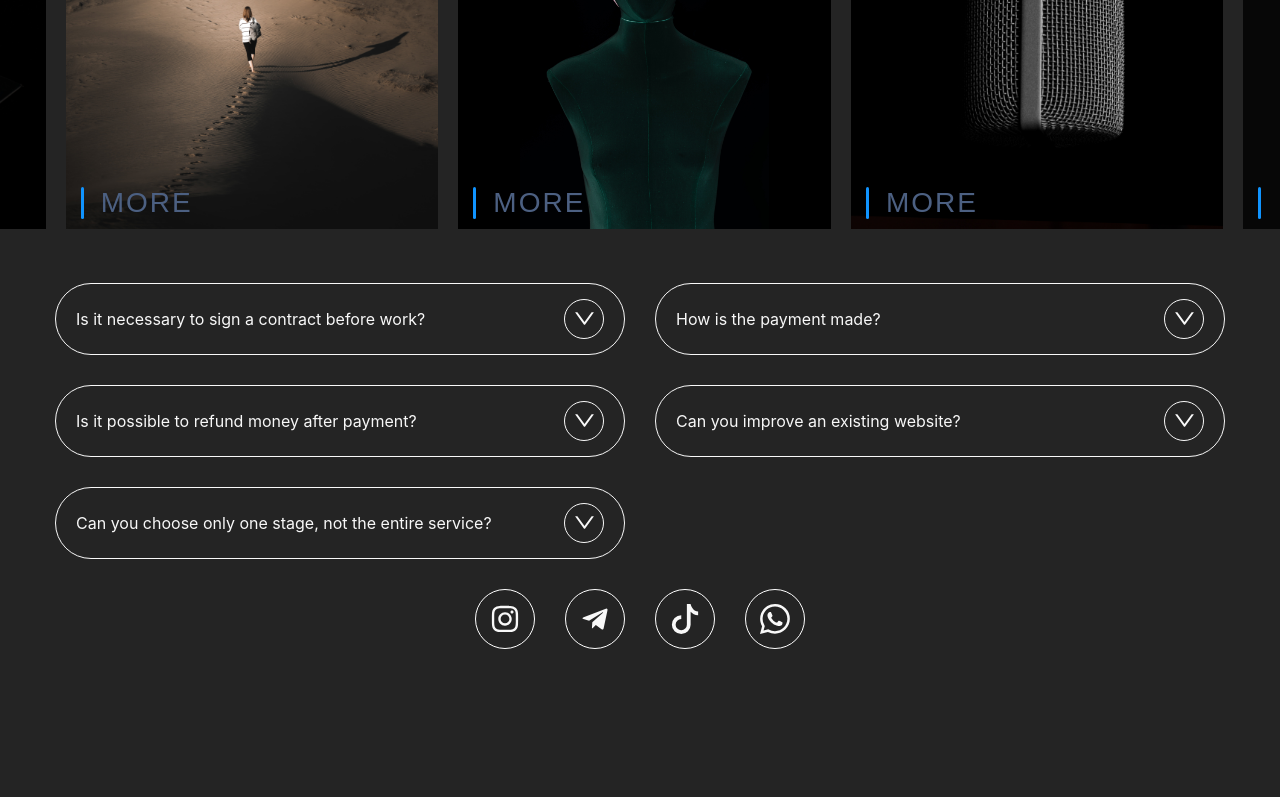
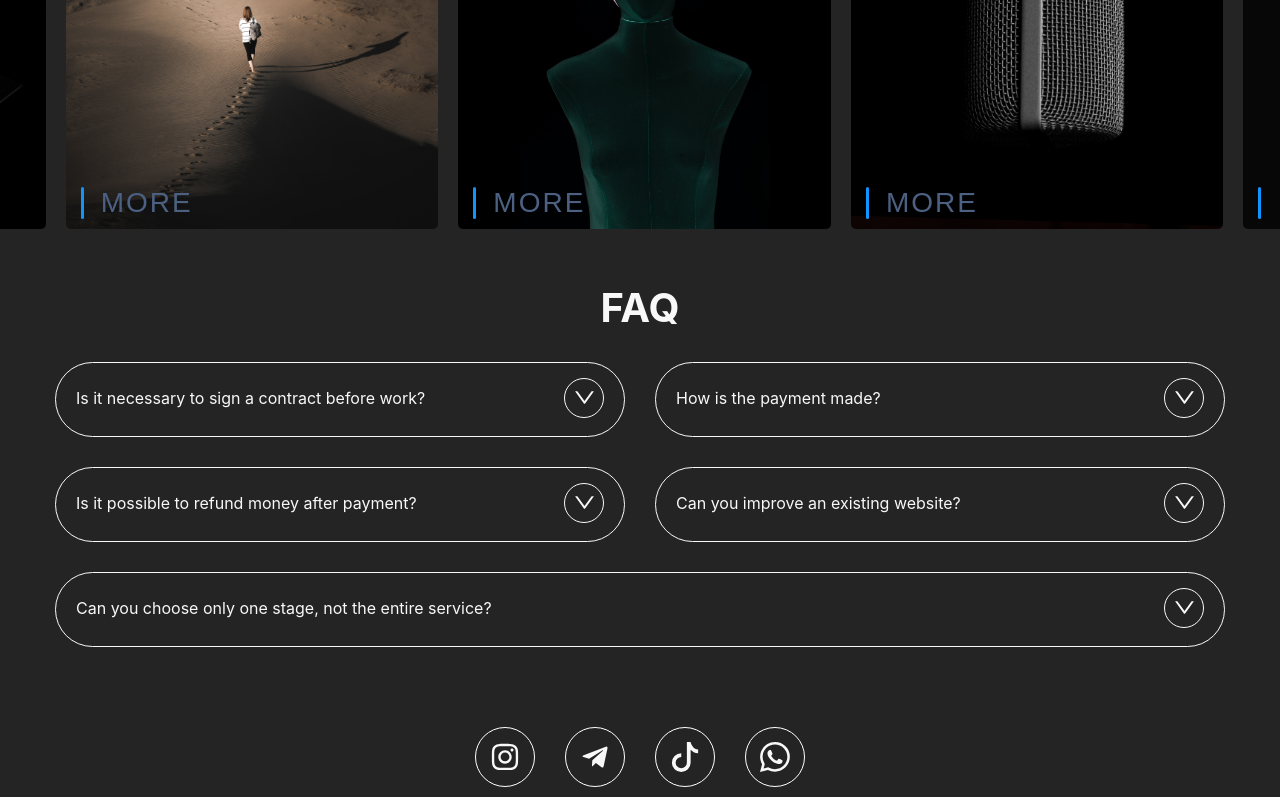
Before and after one commit to bohdan-ryzhko/vnv-solutions, a React (Create React App) app: page / in a window 1280 px wide. Shown: the part 2988-3785 px from the top of the page. Before the commit the page ends 3747 px from the top, so only its background shows below. Built offline with nearby package versions, Linux system fonts and the light colour scheme; no server answers.

Commit message:
Add toggle FAQ

```diff
--- a/src/redux/questions/slice.ts
+++ b/src/redux/questions/slice.ts
@@ -3,7 +3,7 @@ import { QuestionsSliceType } from "../../d";
 
 const initialState: QuestionsSliceType = {
   questions: [
-    { question: "Is it necessary to sign a contract before work?", answer: "Yes, after discussing the work plan, we sign a contract together using a digital signature.", id: "1" },
+    { question: "Is it necessary to sign a contract before work?", answer: "Yes, after discussing the work plan, we sign a contract together using a digital signature. The contract regulates the entire process of work, payments, any unforeseen circumstances, and other important parts of the project. This document protects both parties - both the client and the contractor.", id: "1" },
     { question: "How is the payment made?", answer: "There are two payment options: full prepayment and stage-by-stage prepayment. Full prepayment involves transferring the entire amount for the project upfront. Stage-by-stage prepayment involves paying in installments for each stage (or several stages).", id: "2" },
     { question: "Is it possible to refund money after payment?", answer: "Yes, it is possible. Here's how it works: in any case, a 5% fee and bank commission are deducted from the refund amount. Money is refunded only for the project stages that have not been started. All work that has been completed and paid for is delivered to the client. Stages that have been started are always completed (if the client wishes).", id: "3" },
     { question: "Can you improve an existing website?", answer: "No, only create a website from scratch. An existing website can be used as an example for design, content, and other aspects, but it does not reduce the cost of the service.", id: "4" },
--- a/src/sections/FAQ/FAQ.module.scss
+++ b/src/sections/FAQ/FAQ.module.scss
@@ -1,32 +1,55 @@
 @import "../../sass/helper";
 
-.questionList {
-	display: grid;
-	grid-template-columns: 1fr;
-	grid-template-rows: 5fr;
-	gap: 30px;
-
-	@include desktop {
-		grid-template-columns: 1fr 1fr;
-		grid-template-rows: 1fr 1fr 1fr;
-	}
+.sectionFaq {
+	margin-bottom: 50px;
 }
 
-.questionItem {
+.questionList {
+	display: flex;
+	justify-content: space-between;
+	flex-wrap: wrap;
+	gap: 30px;
+	width: 100%;
+}
+
+.questionItem,
+.questionItemActive {
 	border: 1px solid $secondary-color;
 	border-radius: 40px;
 	padding: 15px 20px;
 	cursor: pointer;
 	transition: all 300ms ease;
 
+	flex-basis: 100%;
+
 	&:hover,
-	&:hover .questionIcon {
+	&:hover .questionIcon,
+	&:hover .questionIconActive {
 		border-color: $accent-color;
 	}
 
-	&:hover .questionIcon > svg {
+	&:hover .questionIcon > svg,
+	&:hover .questionIconActive > svg {
 		fill: $accent-color;
 	}
+
+	@include tablet {
+		flex-basis: calc(100% / 2 - 15px);
+	}
+
+	&:last-child {
+		flex-basis: 100%;
+	}
+}
+
+.questionItem {
+	height: 75px;
+	transition: all 300ms ease;
+}
+
+.questionItemActive {
+	height: 100%;
+	transition: all 300ms ease;
 }
 
 .question {
@@ -34,6 +57,7 @@
 	justify-content: space-between;
 	align-items: center;
 	gap: 10px;
+	margin-bottom: 20px;
 }
 
 .questionIcon,
--- a/src/sections/FAQ/components/QuestionItem.tsx
+++ b/src/sections/FAQ/components/QuestionItem.tsx
@@ -11,14 +11,22 @@ type QuestionProps = {
 export const QuestionItem: FC<QuestionProps> = ({ question }) => {
   const [isOpenAnswer, setIsOpenAnswer] = useState<boolean>(false);
 
+  const toggleQuestion = () => {
+    setIsOpenAnswer((prev) => !prev);
+  }
+
   return (
-    <li className={sass.questionItem}>
+    <li onClick={toggleQuestion} className={isOpenAnswer ? sass.questionItemActive : sass.questionItem}>
       <div className={sass.question}>
         <p className={sass.questionText}>{question.question}</p>
-        <div className={sass.questionIcon}>
+        <div className={isOpenAnswer ? sass.questionIconActive : sass.questionIcon}>
           <AiOutlineDown size={25} />
         </div>
       </div>
+      {
+        isOpenAnswer &&
+        <p>{question.answer}</p>
+      }
     </li>
   )
 };
--- a/src/sections/FAQ/index.tsx
+++ b/src/sections/FAQ/index.tsx
@@ -1,5 +1,5 @@
-import { Container } from "../../components";
 import sass from "./FAQ.module.scss";
+import { Container, Title } from "../../components";
 import { FC } from "react";
 import { QuestionAnswerBoard } from "./components";
 
@@ -8,6 +8,7 @@ export const FAQ: FC = () => {
     <section className={sass.sectionFaq}>
       <Container>
         <div className={sass.faqSection}>
+          <Title title="FAQ" />
           <QuestionAnswerBoard />
         </div>
       </Container>
--- a/src/sections/Projects/Projects.module.scss
+++ b/src/sections/Projects/Projects.module.scss
@@ -13,6 +13,7 @@
 	display: inline-block;
 	width: 100%;
 	height: auto;
+	border-radius: 5px;
 }
 
 .slideText {
```
